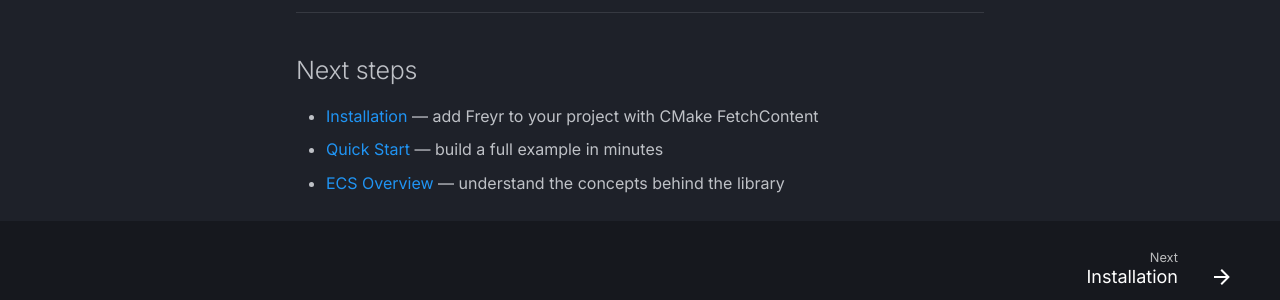
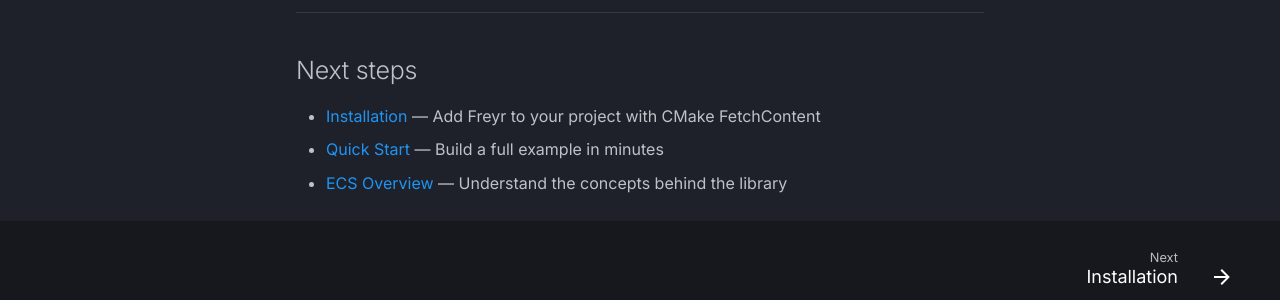
Before and after one commit to gilmar-sales/Freyr, an MkDocs documentation site: the page built from docs/index.md, in a window 1280 px wide and 900 px high, scrolled down 1672 px. Shown: the part 523-823 px from the top of the window. Built offline with MkDocs 1.6.1 and Material for MkDocs 9.7.7, drawn with Linux system fonts in a browser that asks for light colours; comment, search, counter and statistics services are not loaded.

Commit message:
docs(base): update documentation

```diff
--- a/docs/index.md
+++ b/docs/index.md
@@ -100,6 +100,6 @@ int main() {
 
 ## Next steps
 
-- [Installation](getting-started/installation.md) — add Freyr to your project with CMake FetchContent
-- [Quick Start](getting-started/quick-start.md) — build a full example in minutes
-- [ECS Overview](concepts/ecs-overview.md) — understand the concepts behind the library
+- [Installation](getting-started/installation.md) — Add Freyr to your project with CMake FetchContent
+- [Quick Start](getting-started/quick-start.md) — Build a full example in minutes
+- [ECS Overview](concepts/ecs-overview.md) — Understand the concepts behind the library
```
